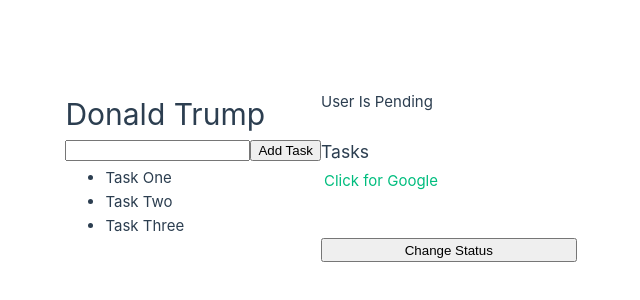
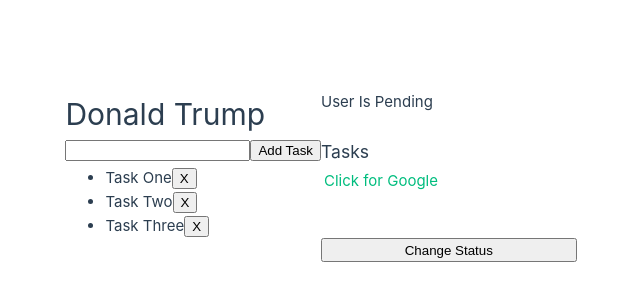
Before and after one commit to Chongfong/vue-practice, a Vue app: page / in a window 1280 px wide. Shown: the part 224-524 px from the top of the page, without its empty margins (319-959 px from the left). Built offline with nearby package versions, Linux system fonts and the light colour scheme.

Commit message:
delete task

```diff
--- a/src/App.vue
+++ b/src/App.vue
@@ -56,6 +56,11 @@
   }
 }
 
+const deleteTask = (id) => {
+  tasks.value.splice(id, 1)
+  // or tasks.value = tasks.value.filter((task, index) => index !== id)
+}
+
 // no need to export and export with script setup
 
 // inside the setup function
@@ -84,7 +89,11 @@
 
   <h3>Tasks</h3>
   <ul>
-    <li v-for="task in tasks" v-bind:key="task">{{ task }}</li>
+    <!-- get index -->
+    <li v-for="(task, index) in tasks" v-bind:key="task">
+      <span>{{ task }}</span>
+      <button @click="deleteTask(index)">X</button>
+    </li>
   </ul>
   <!-- <a v-bind:href="link">Click for Google</a> -->
   <a :href="link">Click for Google</a>
```
